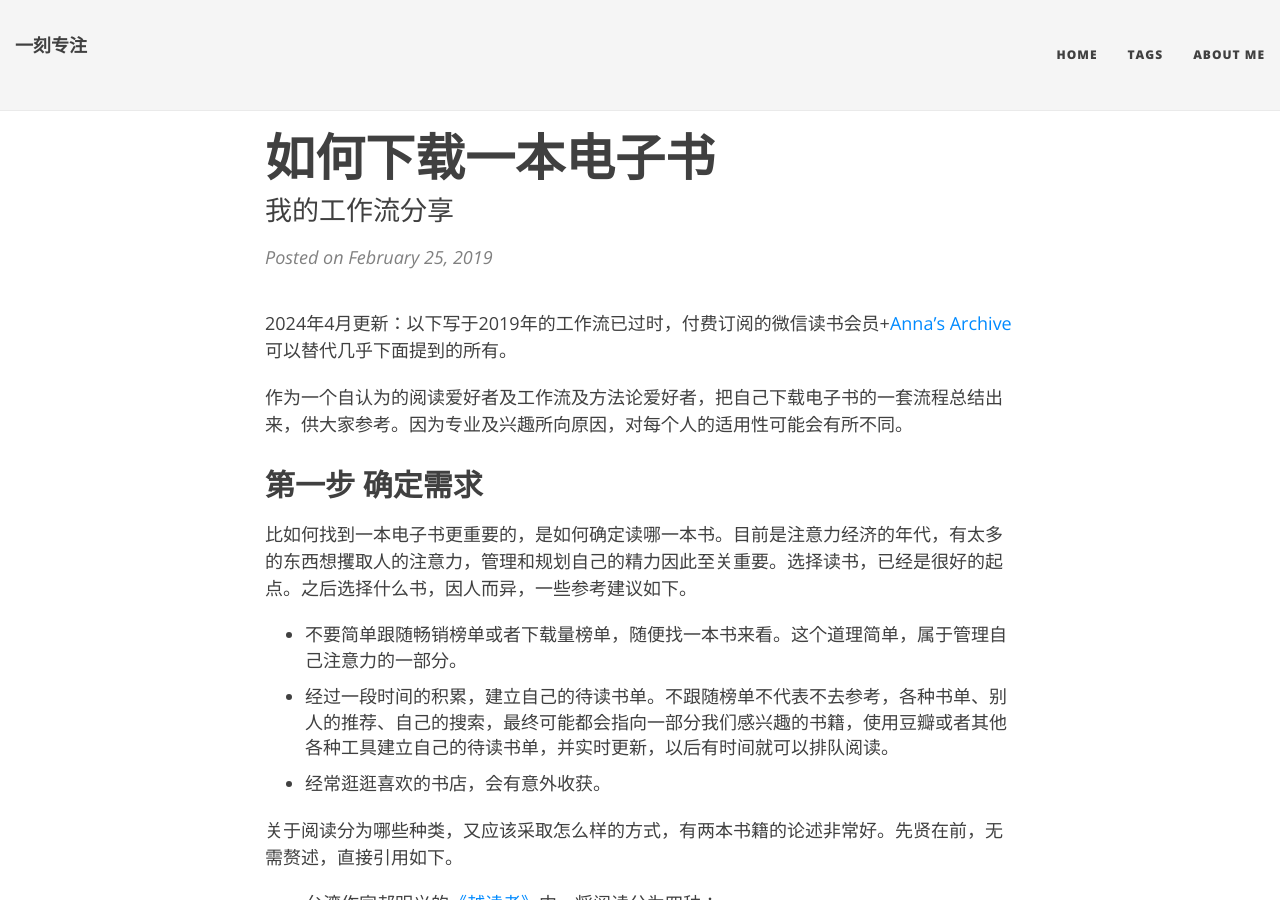
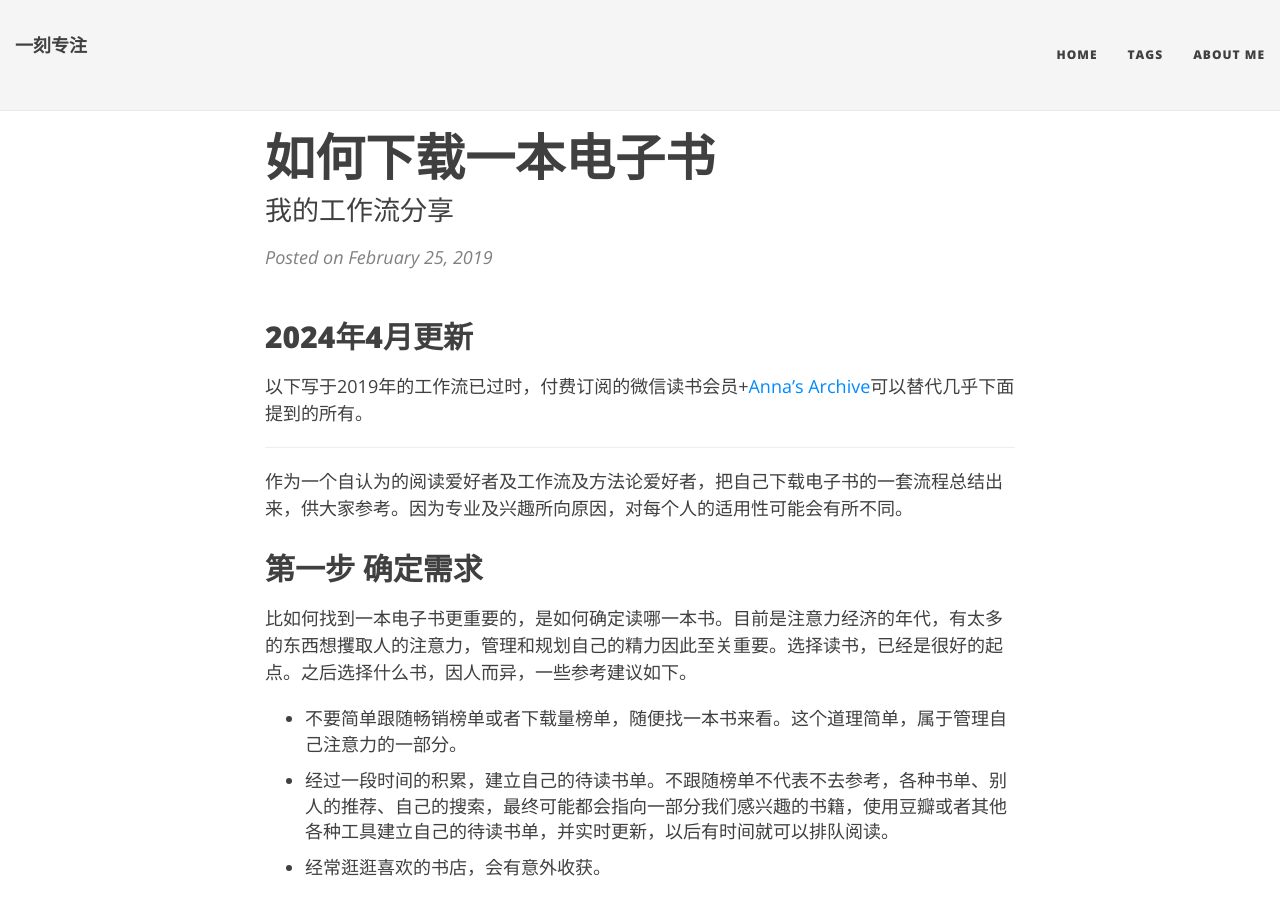
Before and after one commit to mihouta/mihouta.github.io, a Jekyll site: the page built from _posts/2019-02-25-how-to-download-ebook.md, in a window 1280 px wide and 900 px high. Built offline with Jekyll 4.4.1, drawn with Linux system fonts in a browser that asks for light colours; nearby versions of some CDN libraries.

```diff
--- a/_posts/2019-02-25-how-to-download-ebook.md
+++ b/_posts/2019-02-25-how-to-download-ebook.md
@@ -4,8 +4,11 @@ title: 如何下载一本电子书
 subtitle: 我的工作流分享
 ---
 
-2024年4月更新：以下写于2019年的工作流已过时，付费订阅的微信读书会员+[Anna’s Archive](https://annas-archive.org/)可以替代几乎下面提到的所有。
+## 2024年4月更新
 
+以下写于2019年的工作流已过时，付费订阅的微信读书会员+[Anna’s Archive](https://annas-archive.org/)可以替代几乎下面提到的所有。
+
+------------------------
 作为一个自认为的阅读爱好者及工作流及方法论爱好者，把自己下载电子书的一套流程总结出来，供大家参考。因为专业及兴趣所向原因，对每个人的适用性可能会有所不同。
 
 ## 第一步 确定需求
```
